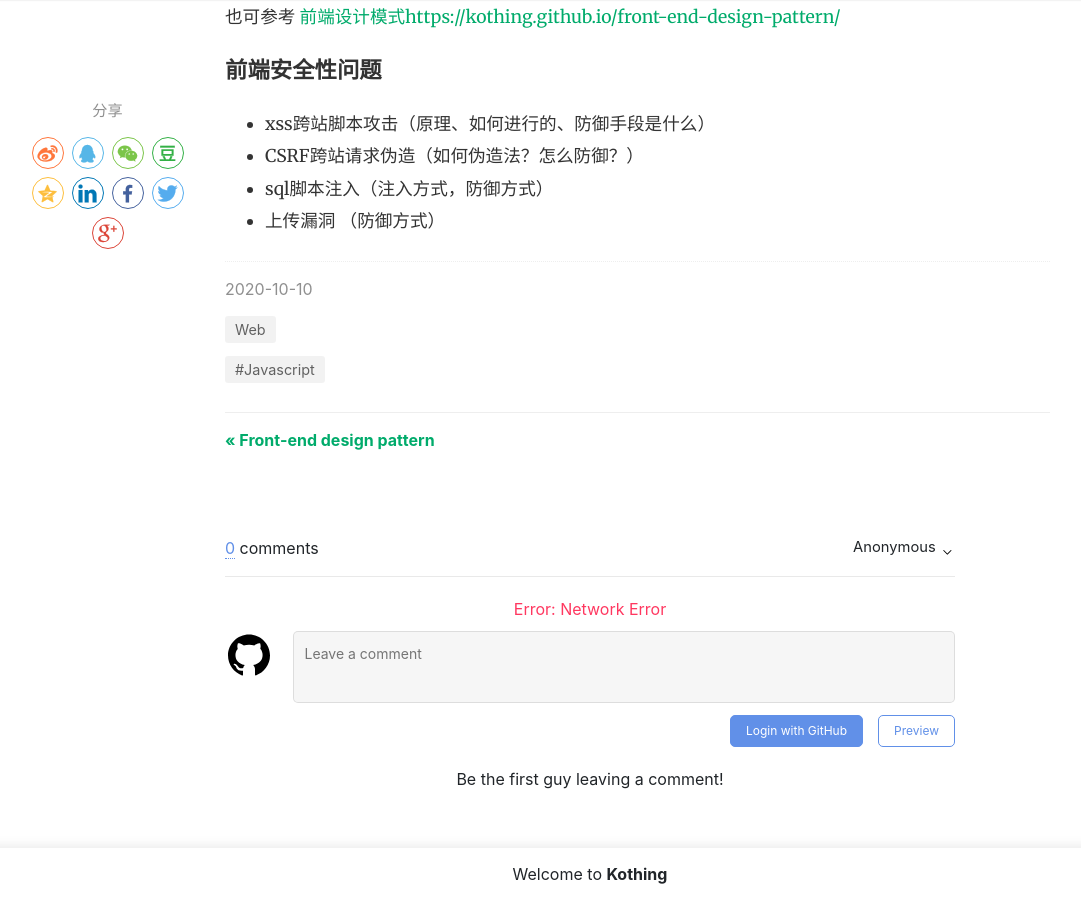
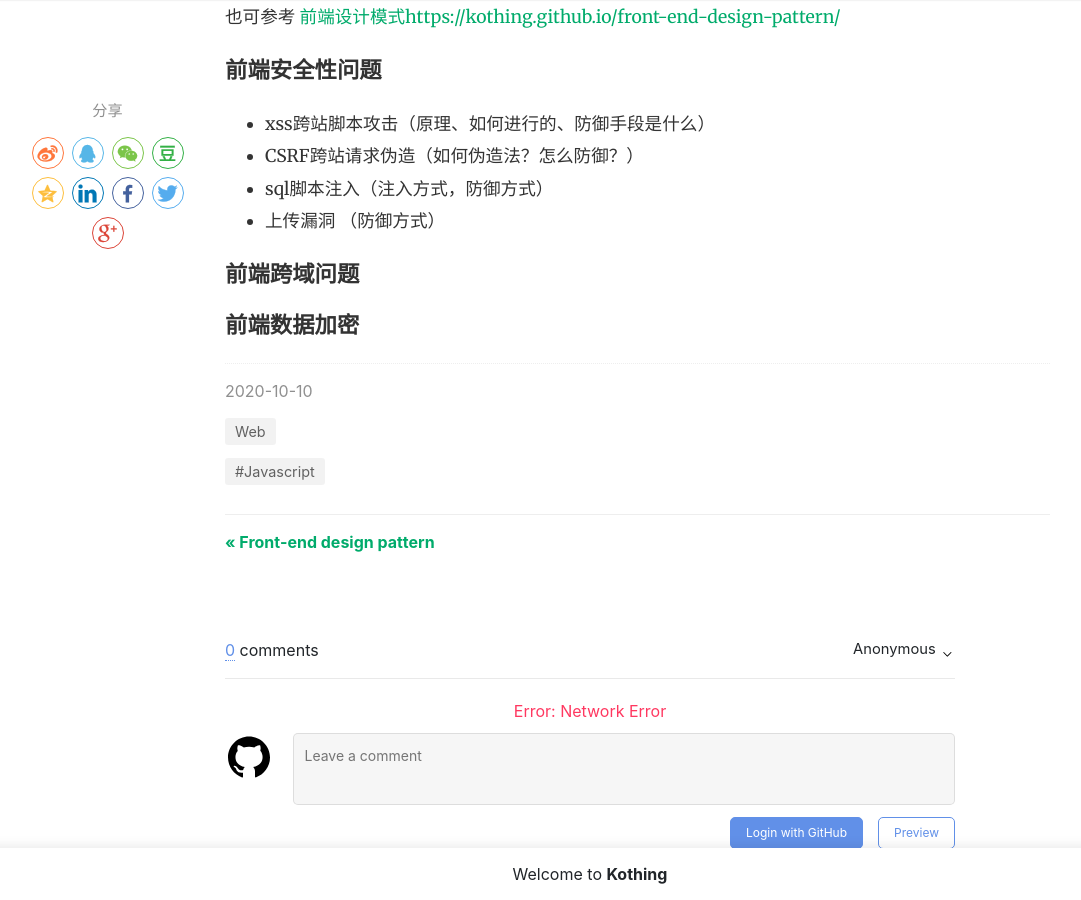
Before and after one commit to kothing/kothing.github.io, a Jekyll site: the page built from _posts/2020-10-10-front-end-knowledge.md, in a window 1280 px wide and 900 px high, scrolled down 1866 px. Shown: the whole window, without its empty margins (50-1131 px from the left). Built offline with Jekyll 4.4.1, drawn with Linux system fonts in a browser that asks for light colours; nearby versions of some CDN libraries; comment, search, counter and statistics services are not loaded.

Commit message:
Update 2020-10-10-front-end-knowledge.md

```diff
--- a/_posts/2020-10-10-front-end-knowledge.md
+++ b/_posts/2020-10-10-front-end-knowledge.md
@@ -47,3 +47,9 @@ https://www.cnblogs.com/tugenhua0707/p/5198407.html
 + CSRF跨站请求伪造（如何伪造法？怎么防御？）
 + sql脚本注入（注入方式，防御方式）
 + 上传漏洞 （防御方式）
+
+
+### 前端跨域问题
+
+
+### 前端数据加密
```
